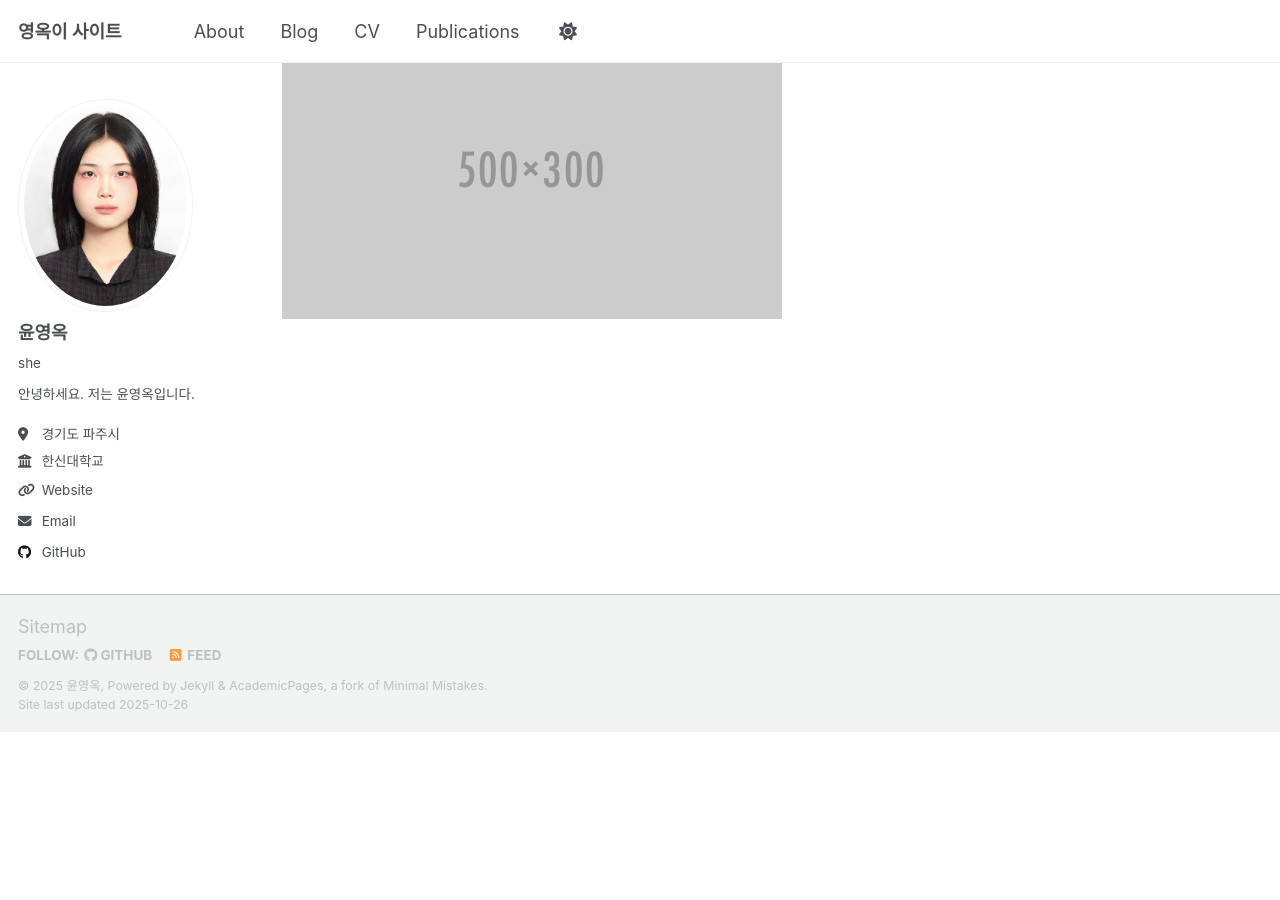
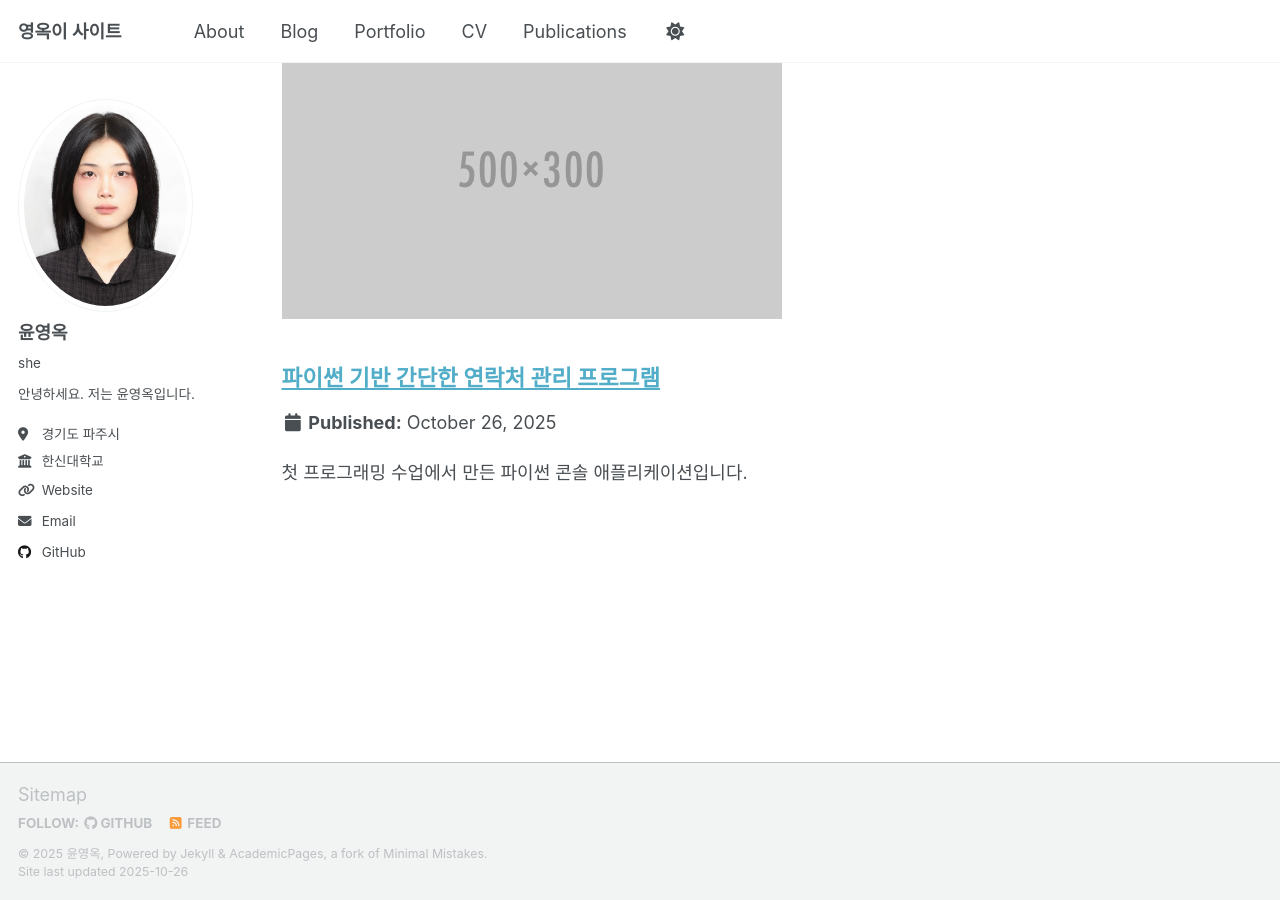
Before and after one commit to gongo1795/gongo1795.github.io, a Jekyll site: the page built from _pages/portfolio.html, in a window 1280 px wide and 900 px high, scrolled down 743 px. Built offline with Jekyll 4.4.1, drawn with Linux system fonts in a browser that asks for light colours; a script that is not in the unit is left out; before the commit the page ends 1475 px from its top, so only the background shows below that; part of the change alters nothing that is shown.

Commit message:
feat: 포트폴리오 예시 및 네비게이션 링크 추가

```diff
--- a/_data/navigation.yml
+++ b/_data/navigation.yml
@@ -12,6 +12,8 @@ main:
     url: /
   - title: "Blog"
     url: /blog/
+  - title: "Portfolio"
+    url: /portfolio/
   - title: "CV"
     url: /cv/
   - title: "Publications"
--- /dev/null
+++ b/_portfolio/portfolio-item-1.md
@@ -0,0 +1,28 @@
+---
+title: "파이썬 기반 간단한 연락처 관리 프로그램"
+excerpt: "첫 프로그래밍 수업에서 만든 파이썬 콘솔 애플리케이션입니다."
+collection: portfolio
+date: 2025-10-26
+header:
+  teaser: "500x300.png"
+---
+
+## 📖 프로젝트 개요
+
+1학년 1학기 '프로그래밍 입문' 수업의 기말 과제로 진행한 간단한 콘솔 기반 연락처 관리 프로그램입니다. 사용자는 터미널 환경에서 연락처를 추가, 삭제, 검색 및 조회할 수 있습니다.
+
+## 🚀 주요 기능
+
+*   **연락처 추가**: 이름, 전화번호, 이메일을 입력하여 새 연락처를 저장합니다.
+*   **연락처 목록 보기**: 저장된 모든 연락처를 화면에 출력합니다.
+*   **연락처 검색**: 이름으로 특정 연락처를 검색하여 정보를 확인합니다.
+*   **연락처 삭제**: 이름으로 특정 연락처를 삭제합니다.
+*   **데이터 저장**: 모든 연락처 정보는 텍스트 파일(`.txt`)에 저장되어 프로그램이 종료되어도 데이터가 유지됩니다.
+
+## 🛠️ 사용 기술
+
+*   **Language**: Python
+
+## 💡 배운 점
+
+이 프로젝트를 통해 파이썬의 기본적인 문법을 복습하고, 함수를 사용하여 코드의 구조를 잡는 방법을 익혔습니다. 특히, 파일 입출력(File I/O)을 다루며 데이터를 영구적으로 저장하는 방법을 처음으로 경험해볼 수 있었습니다. 간단한 프로그램이었지만, 변수, 데이터 구조(리스트, 딕셔너리), 제어문을 실제로 활용하며 문제 해결 능력을 기를 수 있었던 좋은 기회였습니다.
```
